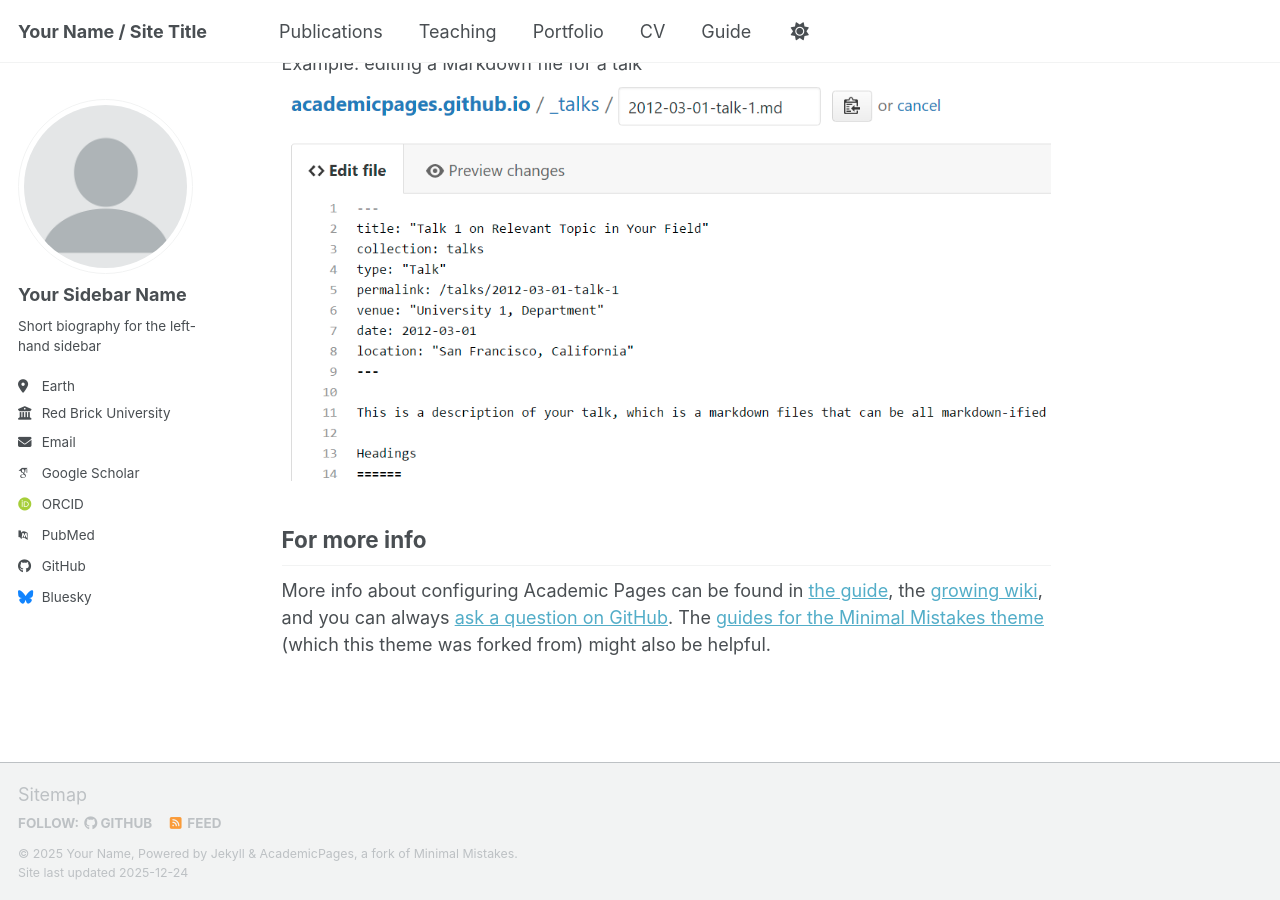
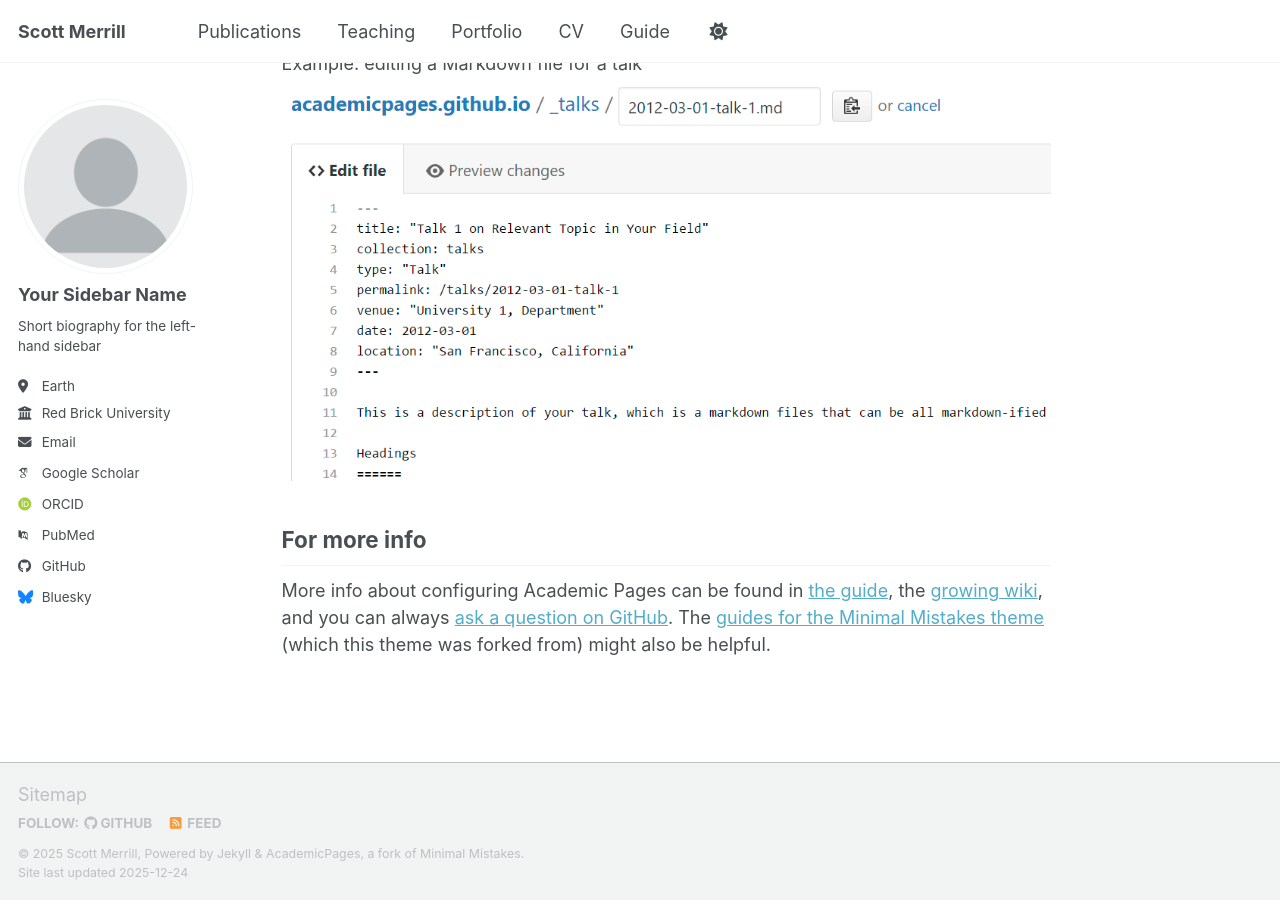
Before and after one commit to smerrillunc/smerrillunc.github.io, a Jekyll site: the page built from _pages/about.md, in a window 1280 px wide and 900 px high, scrolled down 2718 px. Built offline with Jekyll 4.4.1, drawn with Linux system fonts in a browser that asks for light colours; some web fonts are replaced; a script bundle is joined from its source files by our own code; library files that are not in the unit come from our copies.

Commit message:
Update site title, name, and description

```diff
--- a/_config.yml
+++ b/_config.yml
@@ -9,10 +9,10 @@
 # Basic Site Settings
 locale                   : "en-US"
 site_theme               : "default" # the available themes options are "default", "air", "sunrise", "mint", "dirt" and "contrast"
-title                    : "Your Name / Site Title"
+title                    : "Scott Merrill"
 title_separator          : "-"
-name                     : &name "Your Name"
-description              : &description "Your Name's academic portfolio"   # Update this with a general description of your site, this is the default if not overridden by a page
+name                     : &name "Scott Merrill"
+description              : &description "Scott Merrill's academic portfolio"   # Update this with a general description of your site, this is the default if not overridden by a page
 url                      : https://academicpages.github.io # The base hostname & protocol for your site e.g. "https://[your GitHub username].github.io",
                                                            # or if you already have some other page hosted on Github then use "https://[your GitHub username].github.io/[Your Repo Name]"
 baseurl                  : "" # the subpath of your site, e.g. "/blog"
```
